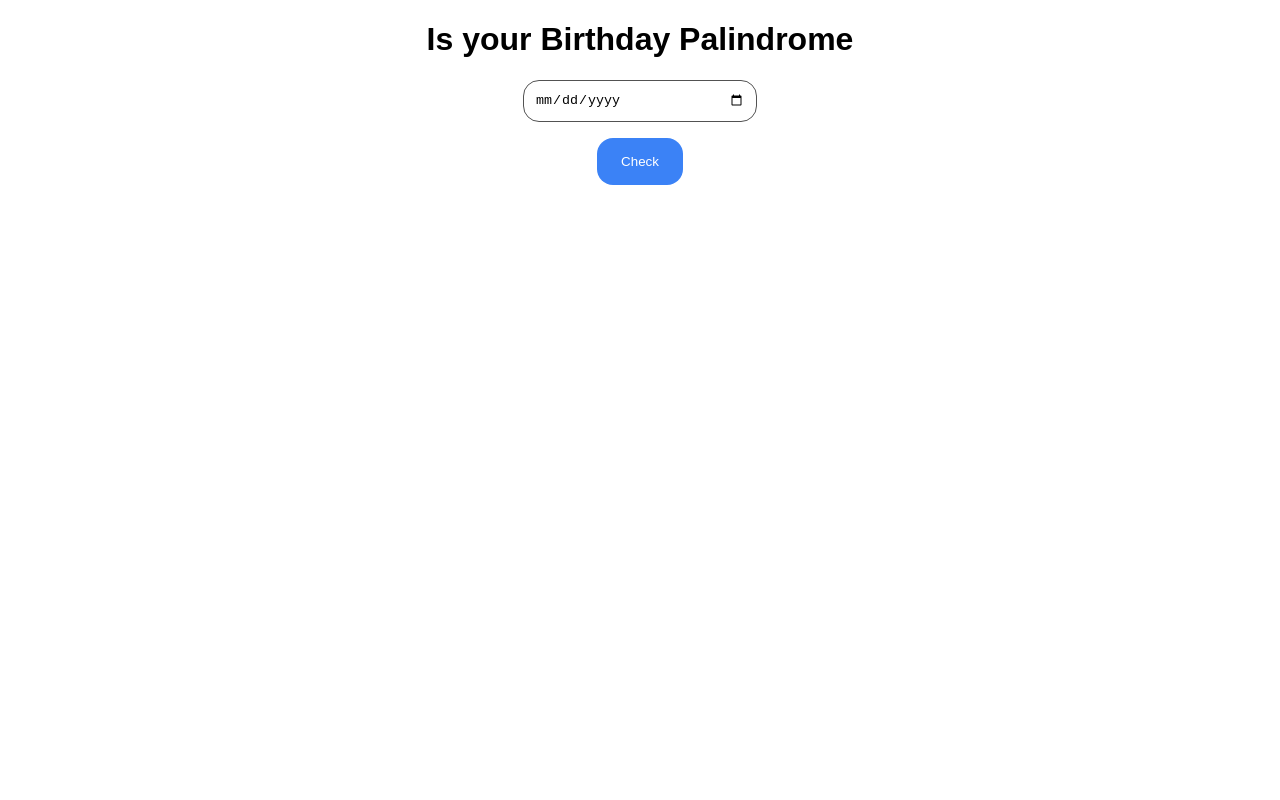
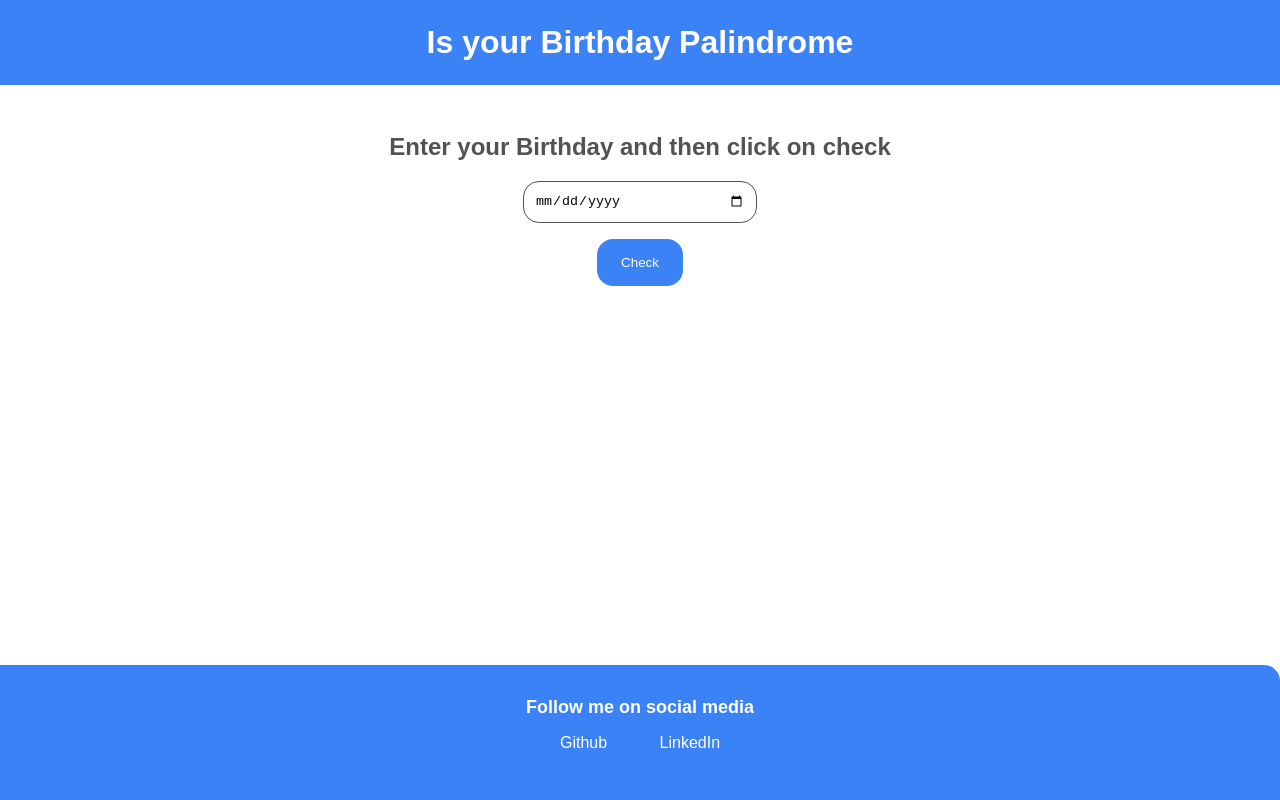
Before and after one commit to srinivas180/neog-mark-13, a plain HTML site: page index.html in a window 1280 px wide. Drawn offline with Linux system fonts and the light colour scheme.

Commit message:
Added header and footer with styling

```diff
--- a/index.html
+++ b/index.html
@@ -12,8 +12,9 @@
 </head>
 
 <body>
+    <h1>Is your Birthday Palindrome</h1>
+    <h2>Enter your Birthday and then click on check</h2>
     <div class="container container-center">
-        <h1>Is your Birthday Palindrome</h1>
         <input class="input" type="date">
         <div class="output">
 
@@ -21,6 +22,15 @@
         <button class="btn-check">Check</button>
     </div>
 
+    <footer class="footer">
+        <div class="footer-header">Follow me on social media</div>
+        <ul class="list-non-bullet">
+            <li class="list-item-inline"><a class="link" href="https://github.com/srinivas180">Github</a></li>
+            <li class="list-item-inline"><a class="link"
+                    href="https://www.linkedin.com/in/srinivasreddy3119/">LinkedIn</a></li>
+        </ul>
+    </footer>
+
 </body>
 
 </html>
--- a/style.css
+++ b/style.css
@@ -21,7 +21,18 @@ body {
 }
 
 h1 {
+  margin: 0;
+  margin-bottom: 3rem;
   text-align: center;
+  padding: 1.5rem 0rem;
+  background-color: var(--primary-color);
+  color: white;
+  width: 100%;
+}
+
+h2 {
+  text-align: center;
+  color: var(--gray);
 }
 
 .input {
@@ -52,3 +63,47 @@ h1 {
   text-align: center;
   margin: 1rem;
 }
+
+/* Lists */
+.list-non-bullet {
+  list-style: none;
+}
+
+.list-item-inline {
+  display: inline;
+  padding: 0 0.5rem;
+}
+
+/* Links */
+.link {
+  text-decoration: none;
+  padding: 0.5rem 1rem;
+}
+
+/* Footer */
+
+.footer {
+  position: absolute;
+  left: 0;
+  right: 0;
+  bottom: 0;
+  background-color: var(--primary-color);
+  padding: 2rem;
+  text-align: center;
+  color: white;
+  border-top-right-radius: 1rem;
+  margin-top: 3rem;
+}
+
+.footer .link {
+  color: white;
+}
+
+.footer .footer-header {
+  font-weight: bold;
+  font-size: large;
+}
+
+.footer ul {
+  padding-inline-start: 0;
+}
```
